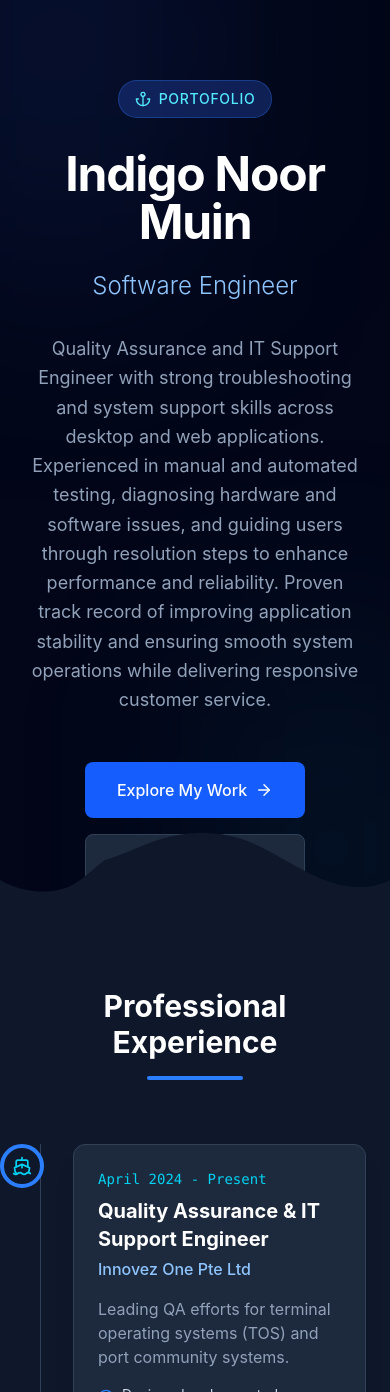
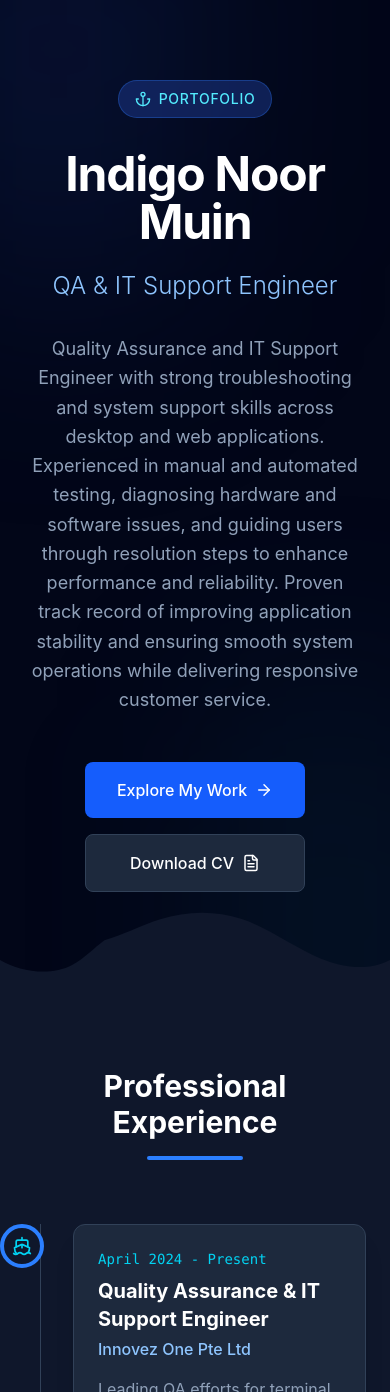
Before and after one commit to indigo402/Portofolio-Web, a React (Vite) app: page / in a window 390 px wide. Shown: the top 1392 px of the page. Built offline with nearby package versions, Linux system fonts and the light colour scheme.

Commit message:
Optimize padding and change job title.

```diff
--- a/src/app/components/Hero.tsx
+++ b/src/app/components/Hero.tsx
@@ -10,7 +10,7 @@ export function Hero() {
         <div className="absolute bottom-[-20%] right-[-10%] w-[50%] h-[50%] rounded-full bg-cyan-900/20 blur-[100px]" />
       </div>
 
-      <div className="container relative z-10 px-6 mx-auto flex flex-col items-center text-center">
+      <div className="container relative z-10 px-6 mx-auto flex flex-col items-center text-center pb-12 md:pb-20">
         <motion.div
           initial={{ opacity: 0, y: 20 }}
           animate={{ opacity: 1, y: 0 }}
@@ -36,7 +36,7 @@ export function Hero() {
           transition={{ duration: 0.6, delay: 0.2 }}
           className="text-2xl md:text-3xl text-blue-300 font-light mb-8"
         >
-          Software Engineer
+          QA & IT Support Engineer
         </motion.h2>
 
         <motion.p
@@ -52,7 +52,7 @@ export function Hero() {
           initial={{ opacity: 0, y: 20 }}
           animate={{ opacity: 1, y: 0 }}
           transition={{ duration: 0.6, delay: 0.4 }}
-          className="flex flex-col sm:flex-row gap-4"
+          className="flex flex-col sm:flex-row gap-4 mb-8 md:mb-12"
         >
           <a
             href="#experience"
```
